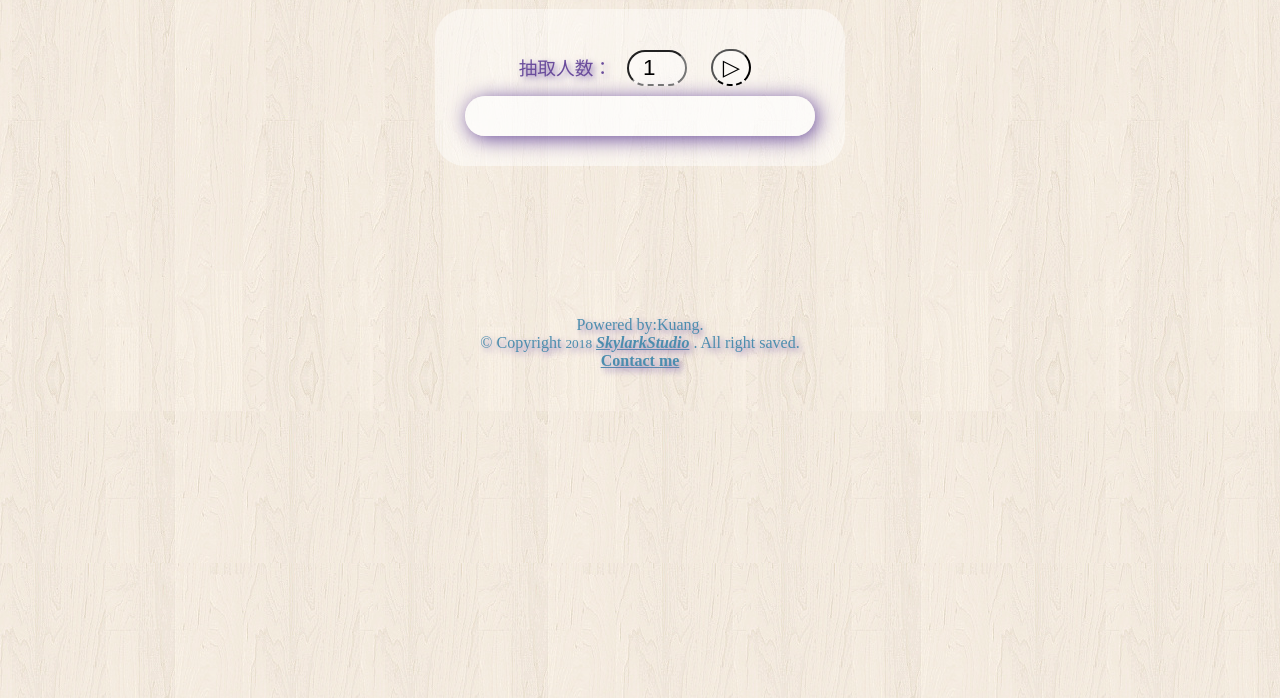
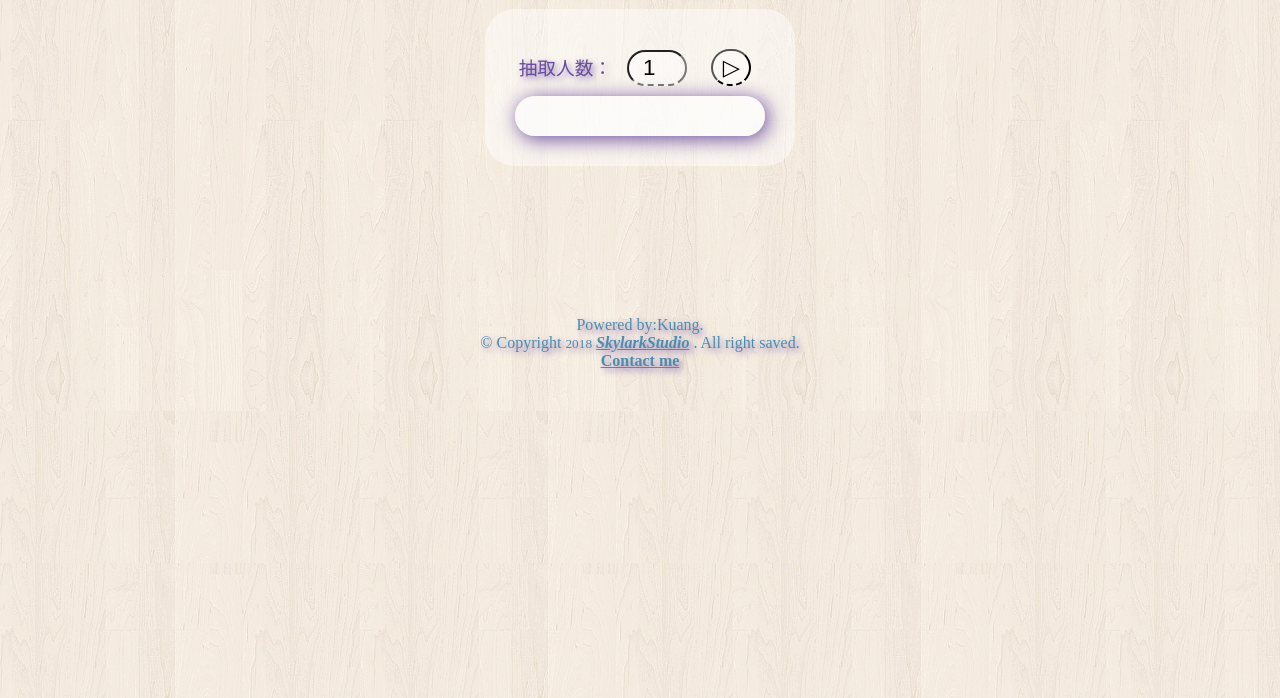
Before and after one commit to dygistdeity/Hanyuu-Furude.github.io, a plain HTML site: page Rand.html in a window 1280 px wide. Shown: the part 102-800 px from the top of the page. Drawn offline with Linux system fonts and the light colour scheme.

Commit message:
201807222245

```diff
--- a/rand.css
+++ b/rand.css
@@ -9,7 +9,7 @@ body {
     margin-left: auto;
     margin-right: auto;
     background-color: #f6efe4;
-    min-width: 200px;
+    min-width: 150px;
     background-image: url(background.jpg);
     width: 100%;
     height: 100%;;
@@ -20,7 +20,7 @@ body {
 }
 
 #main_box {
-    width: 350px;
+    width: 250px;
     padding: 10px;
     margin-top: 50px;
     font-size: 14pt;
```
